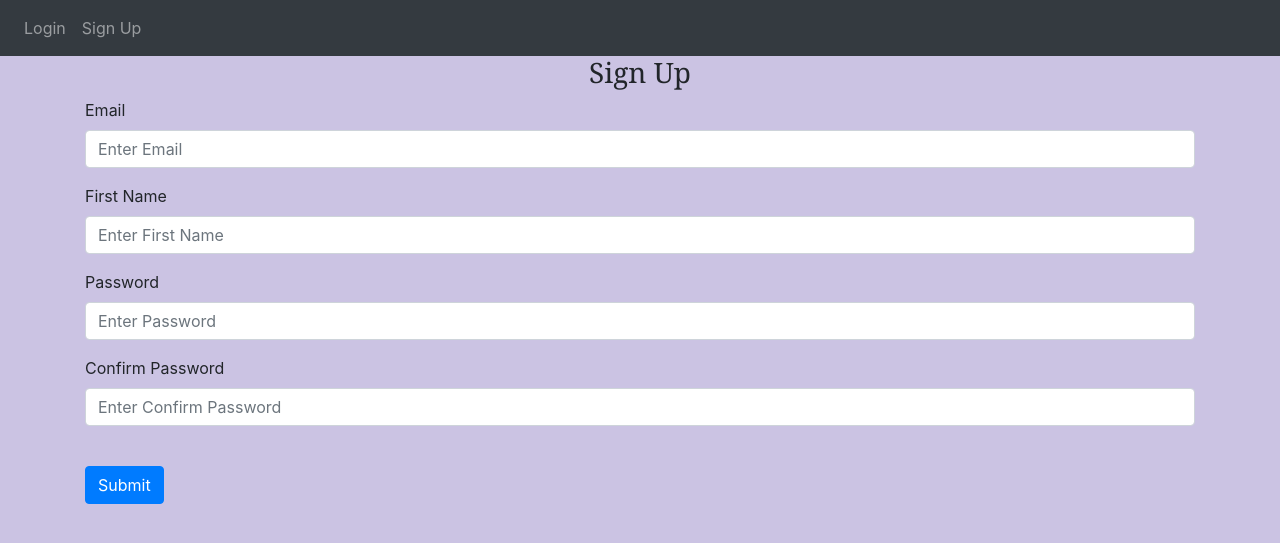
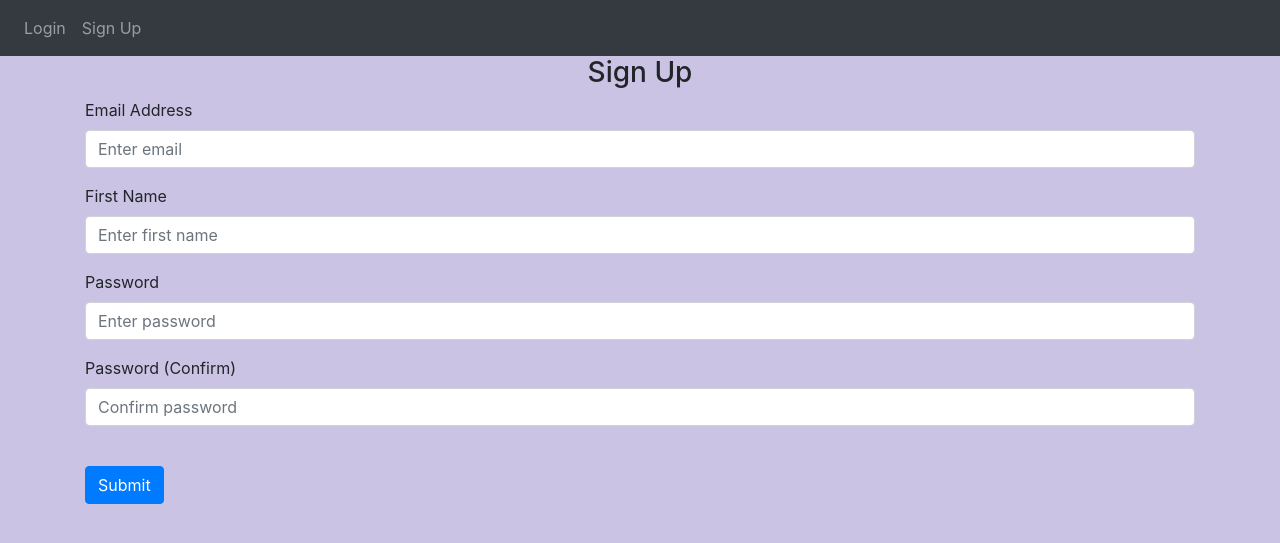
Before and after one commit to BlakeAbr/TaskManager, a Flask app: page /sign-up in a window 1280 px wide. Shown: the top 543 px of the page. Run offline with Flask 3, Linux system fonts and the light colour scheme; some libraries are stand-ins or nearby versions.

Commit message:
fixed files

```diff
--- a/hackathon2024/website/templates/sign_up.html
+++ b/hackathon2024/website/templates/sign_up.html
@@ -1,22 +1,47 @@
-{% extends "background.html" %}
-
-{% block title %}Sign Up{% endblock %}
-
-{% block content %}
+{% extends "background.html" %} {% block title %}Sign Up{% endblock %} {% block
+    content %}
     <form method="POST">
-    <h3 align="center" style="font-family: Georgia, 'Times New Roman', Times, serif;">Sign Up</h3>
-
-    {% for field in ["email", "First Name", "Password", "Confirm Password"] %}
+      <h3 align="center">Sign Up</h3>
       <div class="form-group">
-        <label for="{{ field }}">{{ field|title }}</label>
-        <input type="{% if 'password' in field %}password{% elif 'email' in field %}email{% else %}text{% endif %}"
+        <label for="email">Email Address</label>
+        <input
+          type="email"
           class="form-control"
-               id="{{ field }}"
-               name="{{ field }}"
-               placeholder="Enter {{ field|title }}"/>
+          id="email"
+          name="email"
+          placeholder="Enter email"
+        />
       </div>
-    {% endfor %}
-
+      <div class="form-group">
+        <label for="firstName">First Name</label>
+        <input
+          type="text"
+          class="form-control"
+          id="firstName"
+          name="firstName"
+          placeholder="Enter first name"
+        />
+      </div>
+      <div class="form-group">
+        <label for="password1">Password</label>
+        <input
+          type="password"
+          class="form-control"
+          id="password1"
+          name="password1"
+          placeholder="Enter password"
+        />
+      </div>
+      <div class="form-group">
+        <label for="password2">Password (Confirm)</label>
+        <input
+          type="password"
+          class="form-control"
+          id="password2"
+          name="password2"
+          placeholder="Confirm password"
+        />
+      </div>
       <br />
       <button type="submit" class="btn btn-primary">Submit</button>
     </form>
```
Also changed, not shown: hackathon2024/website/models.py (+12 -8 lines), hackathon2024/instance/database.db. Lines whose indentation alone changed are shown as unchanged.
